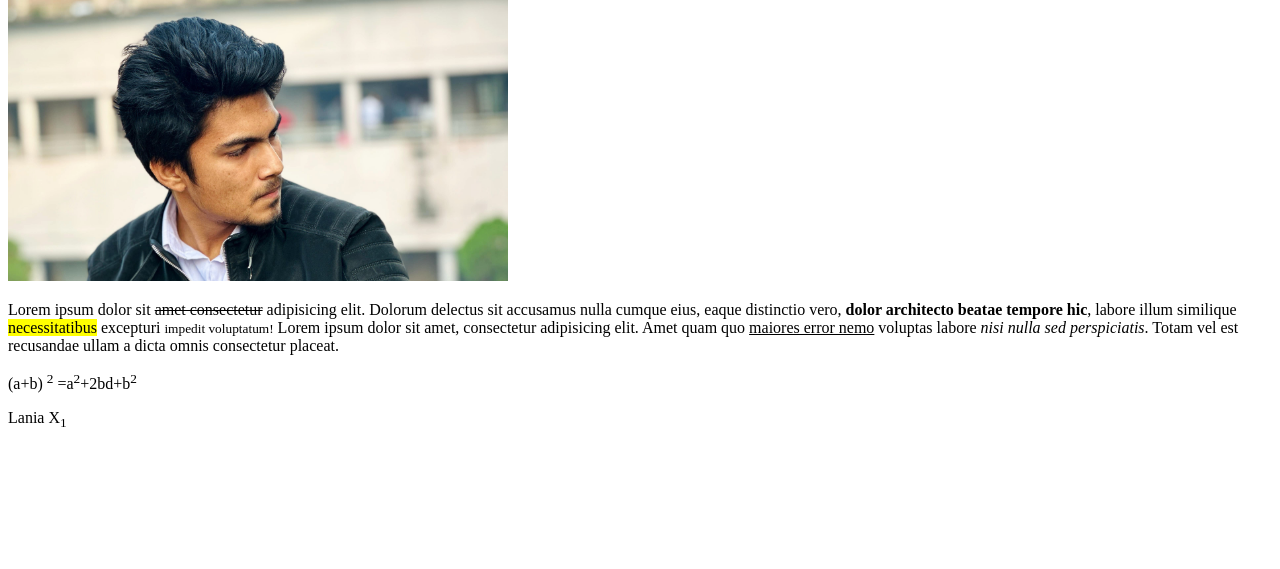
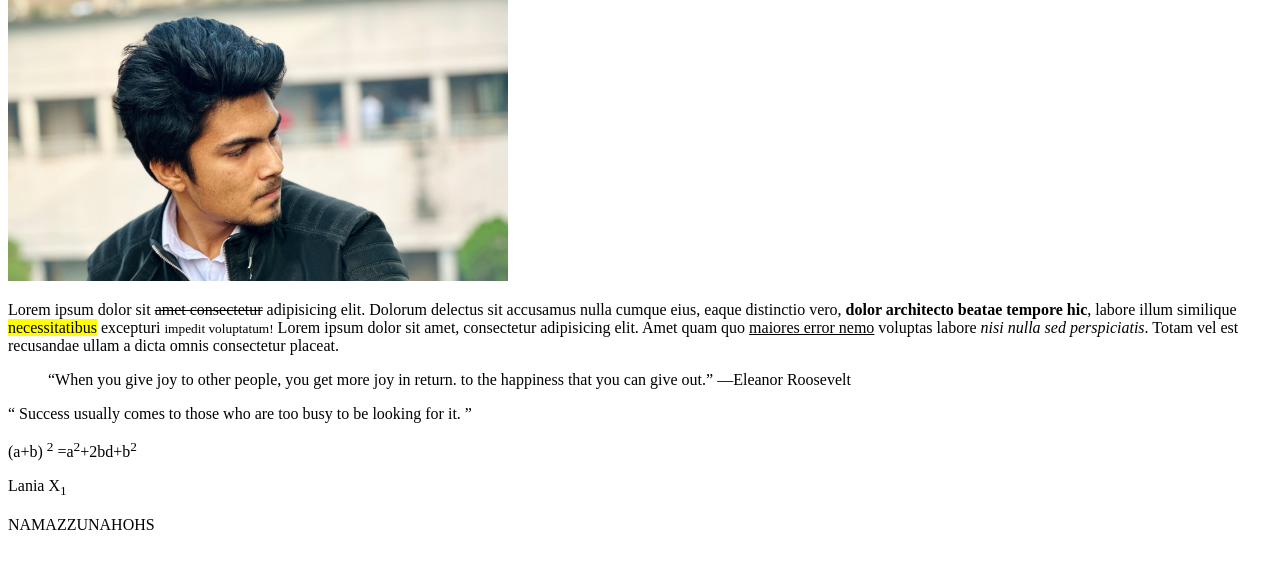
Before and after one commit to Shohanuzzaman-Omi/newcode, a plain HTML site: page index.html in a window 1280 px wide. Shown: the part 81-650 px from the top of the page. Drawn offline with Linux system fonts and the light colour scheme.

Commit message:
update message

```diff
--- a/index.html
+++ b/index.html
@@ -14,9 +14,19 @@
     <img src="pic1.jpeg" alt="" width="500">
 
 <p>Lorem ipsum dolor sit <del>amet consectetur</del> adipisicing elit. Dolorum delectus sit accusamus nulla cumque eius, eaque distinctio vero, <strong>dolor architecto beatae tempore hic</strong>, labore illum similique <mark>necessitatibus</mark> excepturi <small>impedit voluptatum!</small> Lorem ipsum dolor sit amet, consectetur adipisicing elit. Amet quam quo <u>maiores error nemo</u> voluptas labore <em>nisi nulla sed perspiciatis</em>. Totam vel est recusandae ullam a dicta omnis consectetur placeat.</p>
+<blockquote>
+    “When you give joy to other people, you get more joy in return. <!--You should give a good thought--> to the happiness that you can give out.” —Eleanor Roosevelt
+</blockquote>
+<q>
+    Success usually comes to those who are too busy to be looking for it.
+</q>
+
+<!-- dido is my pass -->
 
 <p> (a+b) <sup>2</sup> =a<sup>2</sup>+2bd+b<sup>2</sup></p>
 
 <p>Lania X<sub>1</sub></p>
 
+
+<bdo dir="rtl">SHOHANUZZAMAN</bdo>
 </body>
```
